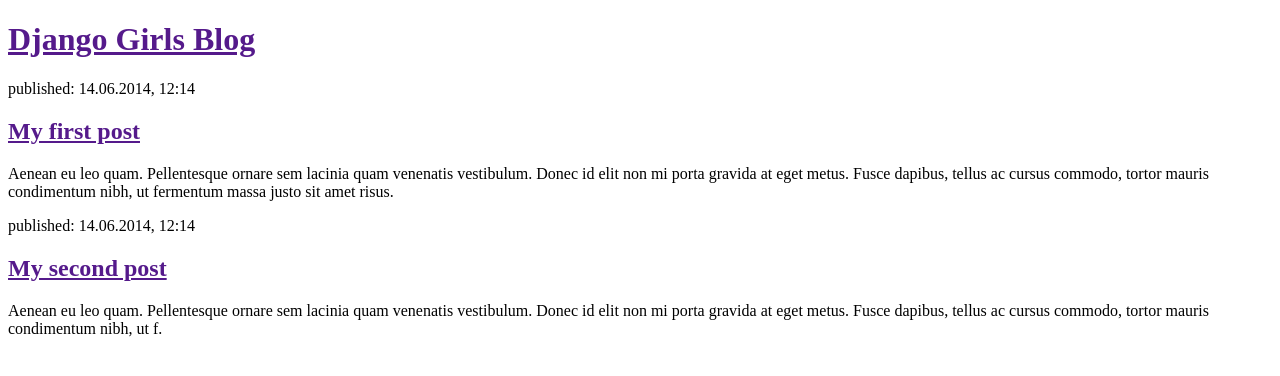
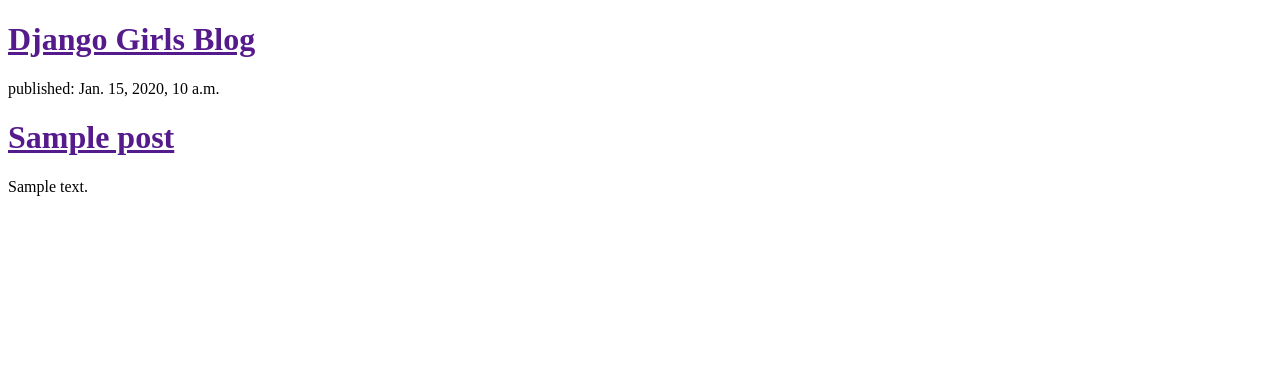
Before and after one commit to neftayc/my-first-blog, a Django app: template websit/templates/websit/post_list.html in a window 1280 px wide. Shown: the top 376 px of the page. Run offline with Django 3.2, Linux system fonts and the light colour scheme; the template is opened without the code that fills it: values that come from a table or form of the project are taken from there, others are empty; tables that the repository leaves empty hold one stand-in row (values such as "Sample post").

Commit message:
Modified templates to display posts from database.

```diff
--- a/websit/templates/websit/post_list.html
+++ b/websit/templates/websit/post_list.html
@@ -1,5 +1,5 @@
 <!DOCTYPE html>
-<html lang="es">
+<html lang="en">
 <head>
     <meta charset="UTF-8">
     <title>Document</title>
@@ -8,17 +8,12 @@
     <div>
         <h1><a href="">Django Girls Blog</a></h1>
     </div>
-
-    <div>
-        <p>published: 14.06.2014, 12:14</p>
-        <h2><a href="">My first post</a></h2>
-        <p>Aenean eu leo quam. Pellentesque ornare sem lacinia quam venenatis vestibulum. Donec id elit non mi porta gravida at eget metus. Fusce dapibus, tellus ac cursus commodo, tortor mauris condimentum nibh, ut fermentum massa justo sit amet risus.</p>
-    </div>
-
-    <div>
-        <p>published: 14.06.2014, 12:14</p>
-        <h2><a href="">My second post</a></h2>
-        <p>Aenean eu leo quam. Pellentesque ornare sem lacinia quam venenatis vestibulum. Donec id elit non mi porta gravida at eget metus. Fusce dapibus, tellus ac cursus commodo, tortor mauris condimentum nibh, ut f.</p>
-    </div>
+    {% for post in posts %}
+        <div>
+            <p>published: {{ post.published_date }}</p>
+            <h1><a href="">{{ post.title }}</a></h1>
+            <p>{{ post.text|linebreaks }}</p>
+        </div>
+    {% endfor %}
 </body>
 </html>
--- a/websit/views.py
+++ b/websit/views.py
@@ -1,5 +1,8 @@
 from django.shortcuts import render
+from django.utils import timezone
+from .models import Post
 
 # Create your views here.
 def post_list(request):
-    return render(request, 'websit/post_list.html', {})
+    posts = Post.objects.filter(published_date__lte=timezone.now()).order_by('published_date')
+    return render(request, 'websit/post_list.html', {'posts': posts})
```
